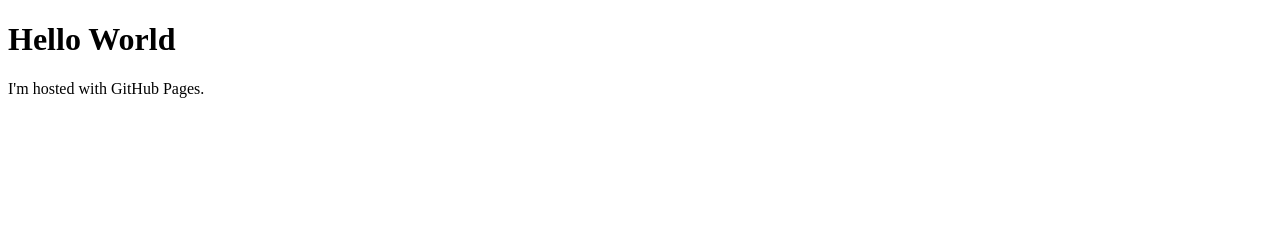
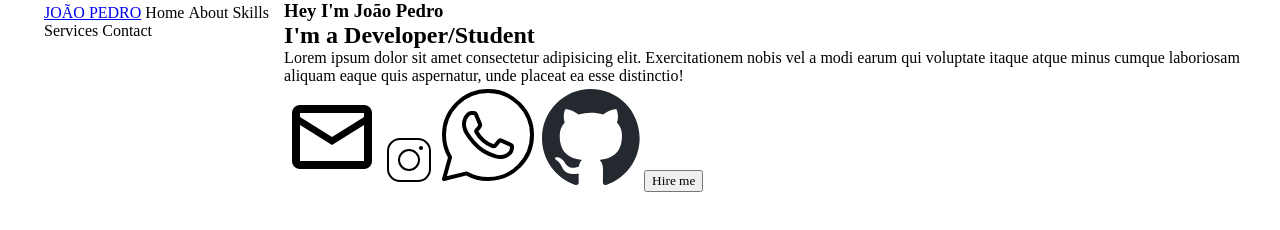
Before and after one commit to jpzin-16/jpzin-16.github.io, a plain HTML site: page index.html in a window 1280 px wide. Drawn offline with Linux system fonts and the light colour scheme.

Commit message:
Updating my portfolio

```diff
--- a/index.html
+++ b/index.html
@@ -1,7 +1,38 @@
 <!DOCTYPE html>
 <html>
+  <head>
+    <meta http-equiv="Content-Type" content="text/html;charset=UTF-8" />
+    <meta name="viewport" content="width=device-width, initial-scale=1.0" />
+    <link rel="stylesheet" href="style.css" />
+  </head>
+
   <body>
-    <h1>Hello World</h1>
-    <p>I'm hosted with GitHub Pages.</p>
+    <nav class="nav-bar">
+      <ul>
+        <li><a href="index.html" id="logo">JOÃO PEDRO</a></li>
+        <li>Home</li>
+        <li>About</li>
+        <li>Skills</li>
+        <li>Services</li>
+        <li>Contact</li>
+      </ul>
+    </nav>
+
+    <div class="lado-foto"></div>
+    <div class="introducao">
+      <h3>Hey I'm João Pedro</h3>
+      <h2>I'm a Developer/Student</h2>
+      <p>
+        Lorem ipsum dolor sit amet consectetur adipisicing elit. Exercitationem
+        nobis vel a modi earum qui voluptate itaque atque minus cumque
+        laboriosam aliquam eaque quis aspernatur, unde placeat ea esse
+        distinctio!
+      </p>
+      <img src="assets/icon_email.png" alt="gmail.com">
+      <img src="assets/instagram_icon.svg" alt="Instagram.com">
+      <img src="assets/whatsApp_icon.svg" alt="WhatsApp.com">
+      <img src="assets/github-mark.svg" alt="Github.com">
+      <button type="submit">Hire me</button>
+    </div>
   </body>
 </html>
--- /dev/null
+++ b/style.css
@@ -0,0 +1,20 @@
+*{
+    font-family: JetBrains Mono;
+    margin: 0;
+}
+
+body{
+    display: flex;
+}
+
+.nav-bar{
+    display: inline;
+    padding: 4px;
+    position: relative;
+    justify-content: flex-start;
+    align-items: center;
+}
+.nav-bar li{
+    display: inline-block;
+    position: relative;
+}
```
Also changed, not shown: assets/github-mark.svg (added), assets/icon_email.png (added), assets/instagram_icon.svg (added), assets/whatsApp_icon.svg (added).
